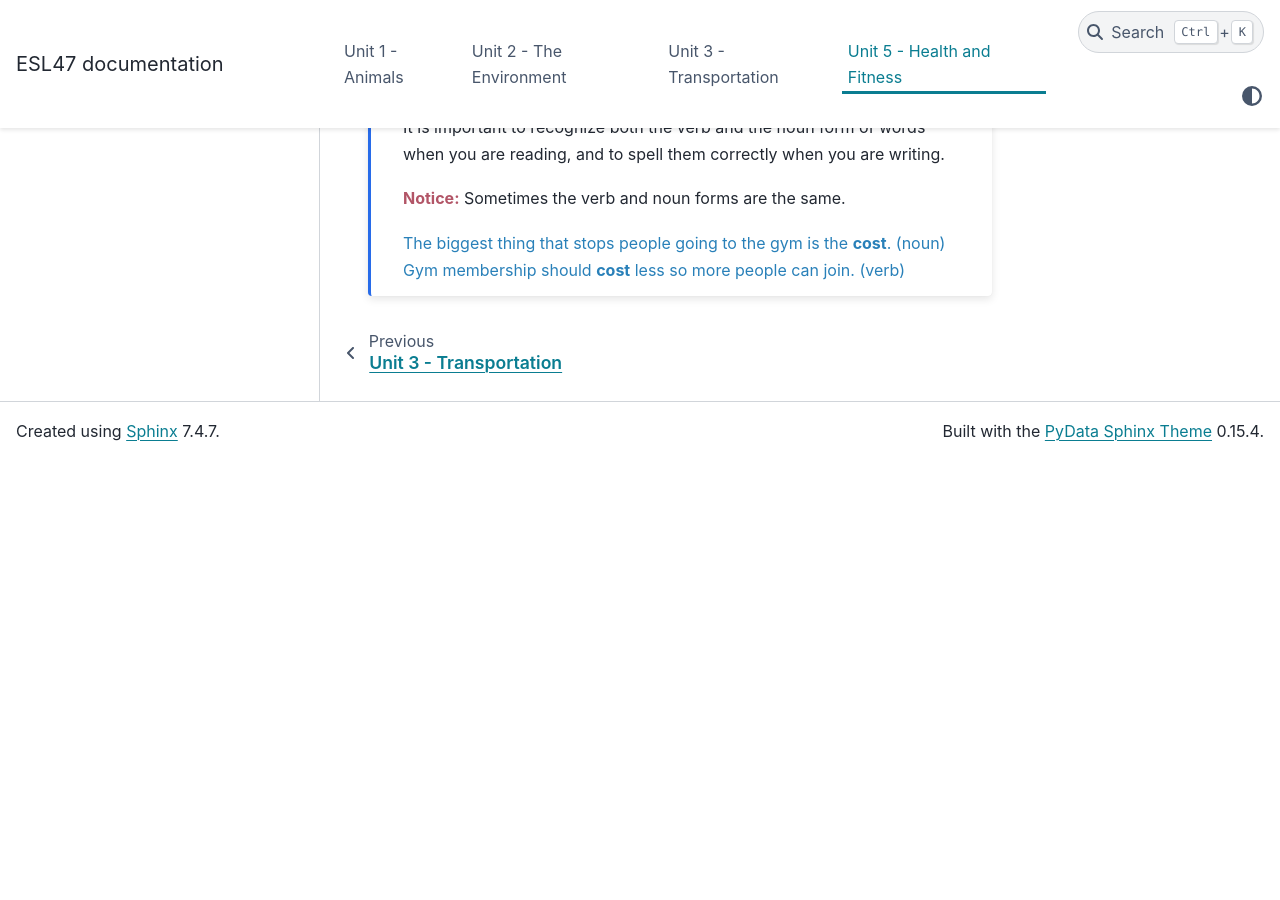
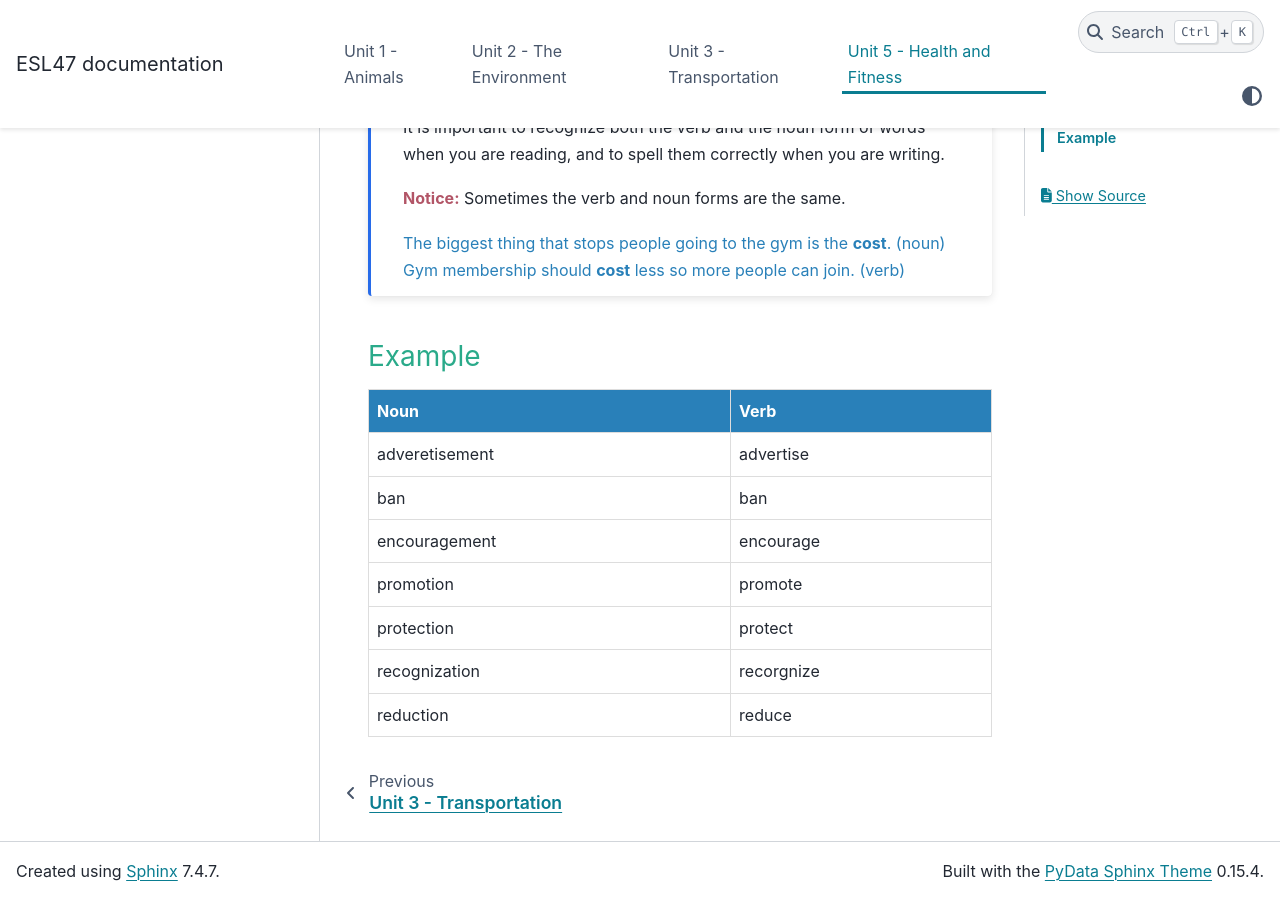
Before and after one commit to vpa24/ESL-47---Intermediate-Low-Integrated-Reading-Writing, a Sphinx documentation site: the page built from docs/source/unit5.md, in a window 1280 px wide and 900 px high, scrolled down 2186 px. Built offline with Sphinx 7.4.7 and the PyData theme 0.15.4, drawn with Linux system fonts in a browser that asks for light colours; before the commit the page ends 2646 px from its top, so only the background shows below that.

Commit message:
Verb and Noun Forms's example

`````diff
--- a/docs/source/unit5.md
+++ b/docs/source/unit5.md
@@ -68,3 +68,44 @@ It is important to recognize both the verb and the noun form of words when you a
 <div class="color-blue">Gym membership should <b>cost</b> less so more people can join. (verb)</div>
 ```
 ````
+
+### Example
+
+<table>
+ <thead>
+    <tr>
+      <th>Noun</th>
+      <th>Verb</th>
+    </tr>
+  </thead>
+  <tbody>
+    <tr>
+      <td>adveretisement</td>
+      <td>advertise</td>
+    </tr>
+    <tr>
+      <td>ban</td>
+      <td>ban</td>
+    </tr>
+    <tr>
+      <td>encouragement</td>
+      <td>encourage</td>
+    </tr>
+    <tr>
+      <td>promotion</td>
+      <td>promote</td>
+    </tr>
+    <tr>
+      <td>protection</td>
+      <td>protect</td>
+    </tr>
+    <tr>
+      <td>recognization</td>
+      <td>recorgnize</td>
+    </tr>
+    <tr>
+      <td>reduction</td>
+      <td>reduce</td>
+    </tr>
+  </tbody>
+</table>
`````
